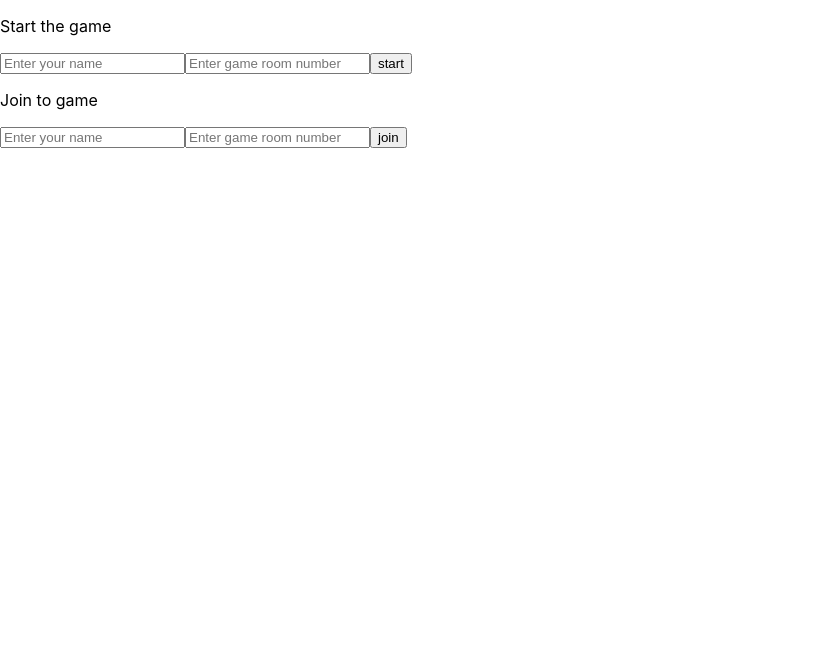
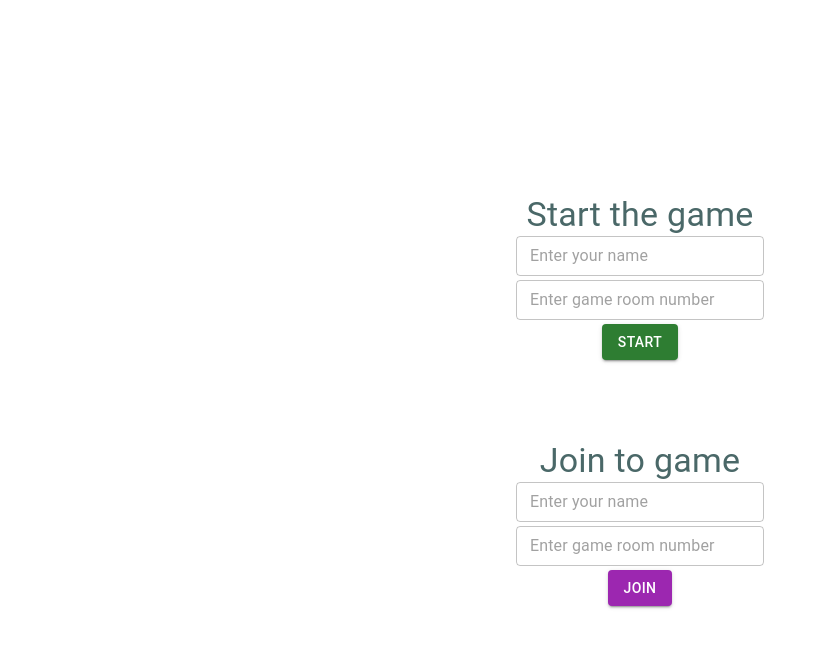
Before and after one commit to tatiankris/tic-tac-toe-client, a React (Create React App) app: page / in a window 1280 px wide. Shown: the top 648 px of the page, without its empty margins (0-827 px from the left). Built offline with nearby package versions, Linux system fonts and the light colour scheme; no server answers.

Commit message:
add styles

```diff
--- a/package.json
+++ b/package.json
@@ -3,6 +3,10 @@
   "version": "0.1.0",
   "private": true,
   "dependencies": {
+    "@emotion/react": "^11.10.5",
+    "@emotion/styled": "^11.10.5",
+    "@mui/joy": "^5.0.0-alpha.62",
+    "@mui/material": "^5.11.4",
     "@testing-library/jest-dom": "^5.14.1",
     "@testing-library/react": "^13.0.0",
     "@testing-library/user-event": "^13.2.1",
--- a/src/App.module.css
+++ b/src/App.module.css
@@ -1,14 +1,47 @@
 .container {
-  position: absolute;
-  top: 50%;
-  left: 50%;
-  transform: translate(-50%, -50%);
+
+
+  height: 100vh;
+}
+
+.gameContainer {
+
+  display: flex;
+  align-items: center;
+  justify-content: center;
+  flex-direction: column;
+  height: 100%;
+
+  position: relative;
 }
 
 .row {
   display: flex;
+  justify-content: center;
+  flex-direction: row;
+  align-items: center;
 }
 
-.reset {
-  float: right;
+.box {
+  display: flex;
+  flex-direction: column;
+  align-items: center;
+  text-align: center;
 }
+.winner {
+  position: absolute;
+  top: 20%;
+  left: 50%;
+  transform: translate(-50%, -50%);
+
+  display: flex;
+  justify-content: center;
+  align-items: center;
+  flex-direction: column;
+
+  font-weight: bold;
+  width: 100%;
+  font-size: 44px;
+
+  color: #3fcb18;
+}
--- a/src/App.tsx
+++ b/src/App.tsx
@@ -2,6 +2,8 @@ import React, {useState} from 'react';
 import Game from "./Game";
 import StartPage from "./StartPage";
 import {Routes} from "react-router";
+import {Container} from "@mui/material";
+import s from './App.module.css'
 
 function App () {
 
@@ -11,13 +13,13 @@ function App () {
     const [isJoined, setIsJoined] = useState(false)
 
     return (
-        <div>
+        <Container maxWidth="sm" className={s.container}>
             {
                 inRoom
                     ?<Game name={name} roomNumber={roomNumber} isJoined={isJoined}/>
                     :<StartPage roomNumber={roomNumber} name={name} setName={setName} setInRoom={setInRoom} setRoomNumber={setRoomNumber} setIsJoined={setIsJoined}/>
             }
-        </div>
+        </Container>
 
     )
 }
--- a/src/Box.tsx
+++ b/src/Cell.tsx
@@ -1,12 +1,12 @@
 import React from 'react';
-import s from './Box.module.css'
+import s from './Cell.module.css'
 
 type PropsType = {
     index: number,
     turn: (index: number) => void
     value: string | null
 }
-export const Box = ({ index, turn, value }: PropsType) => {
+export const Cell = ({ index, turn, value }: PropsType) => {
     return (
         <div className={s.box} onClick={() => turn(index)}>
             {value}
--- a/src/Game.tsx
+++ b/src/Game.tsx
@@ -1,8 +1,9 @@
 import React, {useEffect, useState} from 'react';
 import s from './App.module.css';
-import { Box } from './Box';
+import {Cell} from './Cell';
 import io from 'socket.io-client';
 import { useLocation } from 'react-router';
+import {Box, Button, Grid, Stack} from "@mui/material";
 const socket = io('http://localhost:5000');
 
 const combinations = [
@@ -116,40 +117,51 @@ function Game({name, roomNumber, isJoined}: {name: string, roomNumber: string, i
 
 
   return (
-      <div className={s.container}>
+      <Stack className={s.gameContainer}>
+          <Box className={s.box}>
+              <div className={s.winner}>
 
+              {winner ? <span>We have a winner: {player}</span> : turnNumber === 9 ? <span style={{color: '#a8b7f2'}}>It's a tie!</span> :
+                  <br/>}
+                  {winner || turnNumber === 9 ? (
+
+                      <Button color={winner ? 'success' : 'primary'} variant={'contained'} sx={{width: '110px'}} onClick={sendRestart}>
+                          Restart
+                      </Button>
+                  ) : null}
+          </div>
               <div>
-              player: {name}
+                <span style={{color: '#468080', fontSize: '30px', fontWeight: 'bold'}}>PLAYER: </span>
+                  <span style={{color: '#656066', fontSize: '18px', fontWeight: 'bold'}}>{name}</span>
               </div>
-          room: {room}
-          <br />
-          <br />
+              <div>
+              <span style={{color: '#9b6d9e', fontSize: '30px', fontWeight: 'bold'}}>ROOM: </span>
+                  <span style={{color: '#656066', fontSize: '18px', fontWeight: 'bold'}}>{room}</span>
+              </div>
+              <div style={{ marginTop: '10px',color: '#6d7b9e', fontSize: '18px', fontStyle: 'italic'}}>
                   {hasOpponent ? '' : 'Waiting for opponent...'}
-          <p>
-              {winner || turnNumber === 9 ? (
-                  <button className="btn" onClick={sendRestart}>
-                      Restart
-                  </button>
-              ) : null}
-              {winner ? <span>We have a winner: {player}</span> : turnNumber === 9 ? <span>It's a tie!</span> : <br />}
-          </p>
+              </div>
 
+          </Box>
+          <Box className={s.box}>
               <div className={s.row}>
-          <Box index={0} turn={turn} value={game[0]} />
-          <Box index={1} turn={turn} value={game[1]} />
-          <Box index={2} turn={turn} value={game[2]} />
+                  <Cell index={0} turn={turn} value={game[0]}/>
+                  <Cell index={1} turn={turn} value={game[1]}/>
+                  <Cell index={2} turn={turn} value={game[2]}/>
               </div>
               <div className={s.row}>
-          <Box index={3} turn={turn} value={game[3]} />
-          <Box index={4} turn={turn} value={game[4]} />
-          <Box index={5} turn={turn} value={game[5]} />
+                  <Cell index={3} turn={turn} value={game[3]}/>
+                  <Cell index={4} turn={turn} value={game[4]}/>
+                  <Cell index={5} turn={turn} value={game[5]}/>
               </div>
               <div className={s.row}>
-          <Box index={6} turn={turn} value={game[6]} />
-          <Box index={7} turn={turn} value={game[7]} />
-          <Box index={8} turn={turn} value={game[8]} />
+                  <Cell index={6} turn={turn} value={game[6]}/>
+                  <Cell index={7} turn={turn} value={game[7]}/>
+                  <Cell index={8} turn={turn} value={game[8]}/>
               </div>
-      </div>
+          </Box>
+
+      </Stack>
   );
 }
 
--- /dev/null
+++ b/src/StartPage.module.css
@@ -0,0 +1,25 @@
+.startPage {
+    display: flex;
+    flex-direction: column;
+    align-items: center;
+    justify-content: center;
+    height: 100%;
+}
+
+.title {
+    margin-bottom: 8px;
+    color: #4a6868;
+
+}
+
+.input {
+    margin-bottom: 4px;
+
+}
+.box {
+    display: flex;
+    flex-direction: column;
+    align-items: center;
+    justify-content: center;
+
+}
--- a/src/StartPage.tsx
+++ b/src/StartPage.tsx
@@ -1,4 +1,6 @@
+import {Button, Stack, TextField, Box, Typography} from '@mui/material';
 import React from 'react';
+import s from './StartPage.module.css'
 
 type Props = {
     name: string
@@ -35,18 +37,25 @@ function StartPage ({setName, name, setInRoom, setRoomNumber, setIsJoined, roomN
         }
     }
 
+    const style = {
+        marginBottom: '4px'
+    }
+
     return (
-        <div>
-            <p>Start the game</p>
-            <input onChange={handleChangeName} placeholder={'Enter your name'} />
-            <input onChange={handleChangeRoomNumber} placeholder={'Enter game room number'} />
-            <button onClick={handleInRoom}>start</button>
-
-            <p>Join to game</p>
-            <input onChange={handleChangeName}  placeholder={'Enter your name'} />
-            <input onChange={handleChangeRoomNumber} placeholder={'Enter game room number'} />
-            <button onClick={handleInRoomJoined}>join</button>
-        </div>
+        <Stack direction={"column"} spacing={10} className={s.startPage}>
+            <Box className={s.box}>
+                <Typography variant={'h4'} component="h2" className={s.title}>Start the game</Typography>
+                <TextField  size="small"  onChange={handleChangeName} placeholder={'Enter your name'} sx={style}/>
+                <TextField  size="small"  onChange={handleChangeRoomNumber} placeholder={'Enter game room number'} sx={style} />
+                <Button color="success" variant="contained" onClick={handleInRoom}>start</Button>
+            </Box>
+            <Box className={s.box}>
+            <Typography variant={'h4'} className={s.title}>Join to game</Typography>
+            <TextField size="small"  onChange={handleChangeName}  placeholder={'Enter your name'} sx={style} />
+            <TextField  size="small" onChange={handleChangeRoomNumber} placeholder={'Enter game room number'} sx={style} />
+            <Button color="secondary" variant="contained" onClick={handleInRoomJoined}>join</Button>
+            </Box>
+        </Stack>
 
     )
 }
```
Also changed, not shown: src/Cell.module.css (renamed from src/Box.module.css), 1 other file (tests, documents, lock files or other folders). Lines whose indentation alone changed are shown as unchanged.
